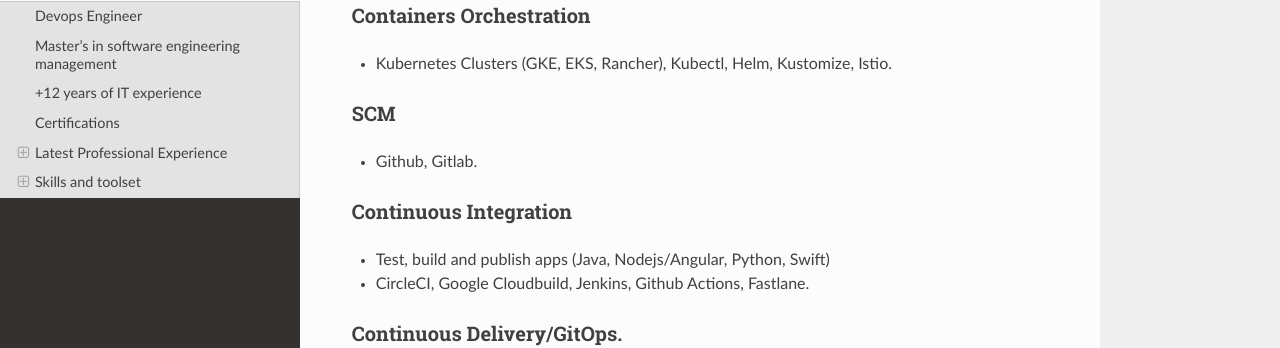
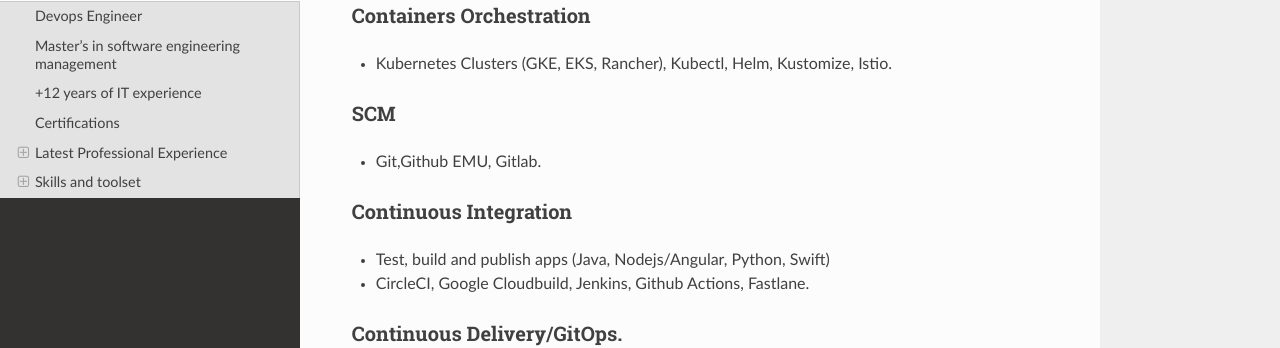
Before and after one commit to dirceubb/resume, an MkDocs documentation site: the page built from resume/index.md, in a window 1280 px wide and 900 px high, scrolled down 922 px. Shown: the part 106-454 px from the top of the window. Built offline with MkDocs 1.6.1, drawn with Linux system fonts in a browser that asks for light colours; nearby versions of some CDN libraries.

Commit message:
Update index.md

```diff
--- a/resume/index.md
+++ b/resume/index.md
@@ -23,7 +23,7 @@
 ### Containers Orchestration
 - Kubernetes Clusters (GKE, EKS, Rancher), Kubectl, Helm, Kustomize, Istio.
 ### SCM
-- Github, Gitlab.
+- Git,Github EMU, Gitlab.
 ### Continuous Integration
 - Test, build and publish apps (Java, Nodejs/Angular, Python, Swift)
 - CircleCI, Google Cloudbuild, Jenkins, Github Actions, Fastlane.
```
